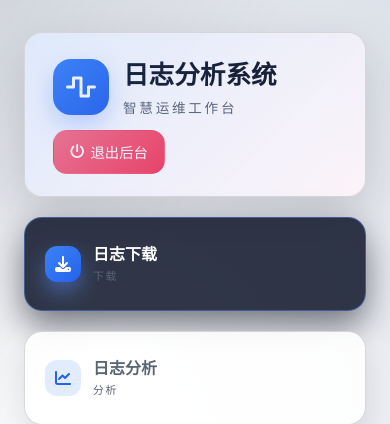
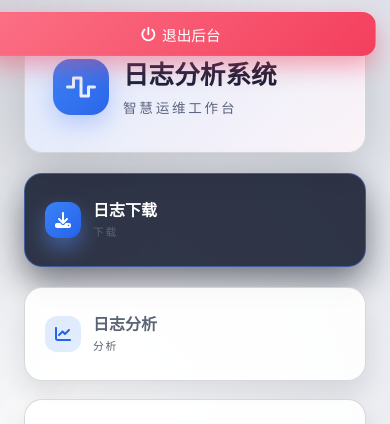
Before and after one commit to jinyws-ux/TCP_Node_Tools, a Flask app: page / in a window 390 px wide. Shown: the top 424 px of the page. Run offline with Flask 3, Linux system fonts and the light colour scheme; data that the repository does not hold is empty.

Commit message:
Improve exit control visibility and lazy-load services

```diff
--- a/web/server.py
+++ b/web/server.py
@@ -6,22 +6,23 @@ import os
 import platform
 import subprocess
 import threading
-from typing import Any, Dict, List
+from typing import Any, Dict, List, TYPE_CHECKING
 import webbrowser
 
 from flask import Blueprint, Flask, render_template, request, jsonify, send_from_directory, Response
 
-from core.analysis_service import AnalysisService
-from core.config_manager import ConfigManager
-from core.download_service import DownloadService
-from core.log_analyzer import LogAnalyzer
-from core.log_downloader import LogDownloader
-from core.log_metadata_store import LogMetadataStore
-from core.parser_config_manager import ParserConfigManager
-from core.parser_config_service import ParserConfigService
-from core.report_mapping_store import ReportMappingStore
-from core.server_config_service import ServerConfigService
-from core.template_manager import TemplateManager
+if TYPE_CHECKING:  # 避免运行时提前导入重模块，提升启动速度
+    from core.analysis_service import AnalysisService
+    from core.config_manager import ConfigManager
+    from core.download_service import DownloadService
+    from core.log_analyzer import LogAnalyzer
+    from core.log_downloader import LogDownloader
+    from core.log_metadata_store import LogMetadataStore
+    from core.parser_config_manager import ParserConfigManager
+    from core.parser_config_service import ParserConfigService
+    from core.report_mapping_store import ReportMappingStore
+    from core.server_config_service import ServerConfigService
+    from core.template_manager import TemplateManager
 
 app = Flask(__name__)
 
@@ -97,6 +98,19 @@ def _ensure_services():
     with _init_lock:
         if _services_ready:
             return
+
+        # 延迟导入重量级依赖，减少应用冷启动阻塞
+        from core.analysis_service import AnalysisService
+        from core.config_manager import ConfigManager
+        from core.download_service import DownloadService
+        from core.log_analyzer import LogAnalyzer
+        from core.log_downloader import LogDownloader
+        from core.log_metadata_store import LogMetadataStore
+        from core.parser_config_manager import ParserConfigManager
+        from core.parser_config_service import ParserConfigService
+        from core.report_mapping_store import ReportMappingStore
+        from core.server_config_service import ServerConfigService
+        from core.template_manager import TemplateManager
 
         os.makedirs(CONFIG_DIR, exist_ok=True)
         os.makedirs(DOWNLOAD_DIR, exist_ok=True)
--- a/web/static/css/style.css
+++ b/web/static/css/style.css
@@ -124,6 +124,23 @@ header::after {
   display: flex;
   gap: 10px;
   align-items: center;
+}
+
+#btn-exit-backend {
+  position: fixed;
+  top: 18px;
+  right: 22px;
+  z-index: 20;
+  box-shadow: 0 10px 24px rgba(244, 63, 94, 0.45);
+}
+
+@media (max-width: 768px) {
+  #btn-exit-backend {
+    top: 12px;
+    right: 14px;
+    padding: 10px 14px;
+    font-size: 0.92rem;
+  }
 }
 
 .status-pill {
```
